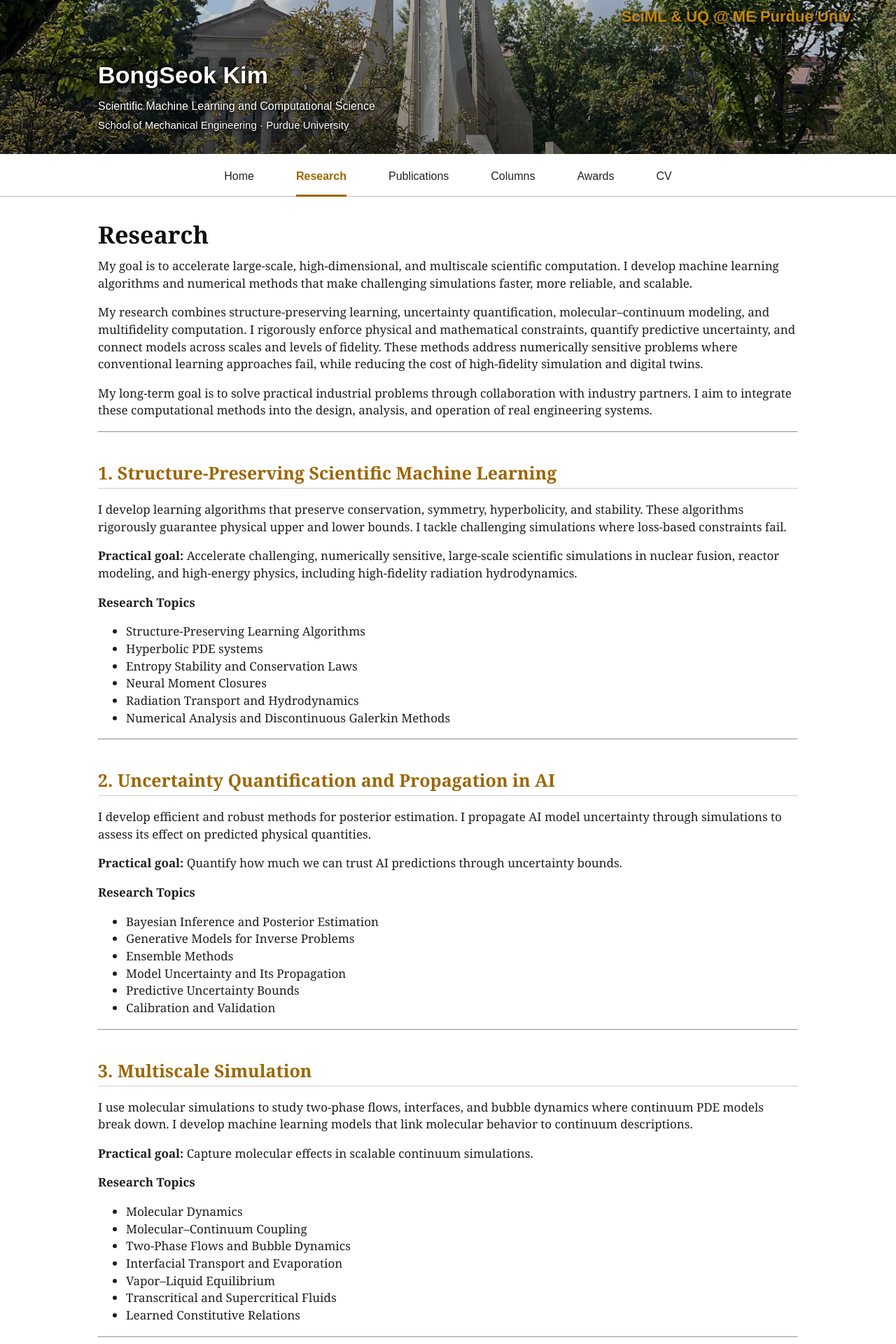
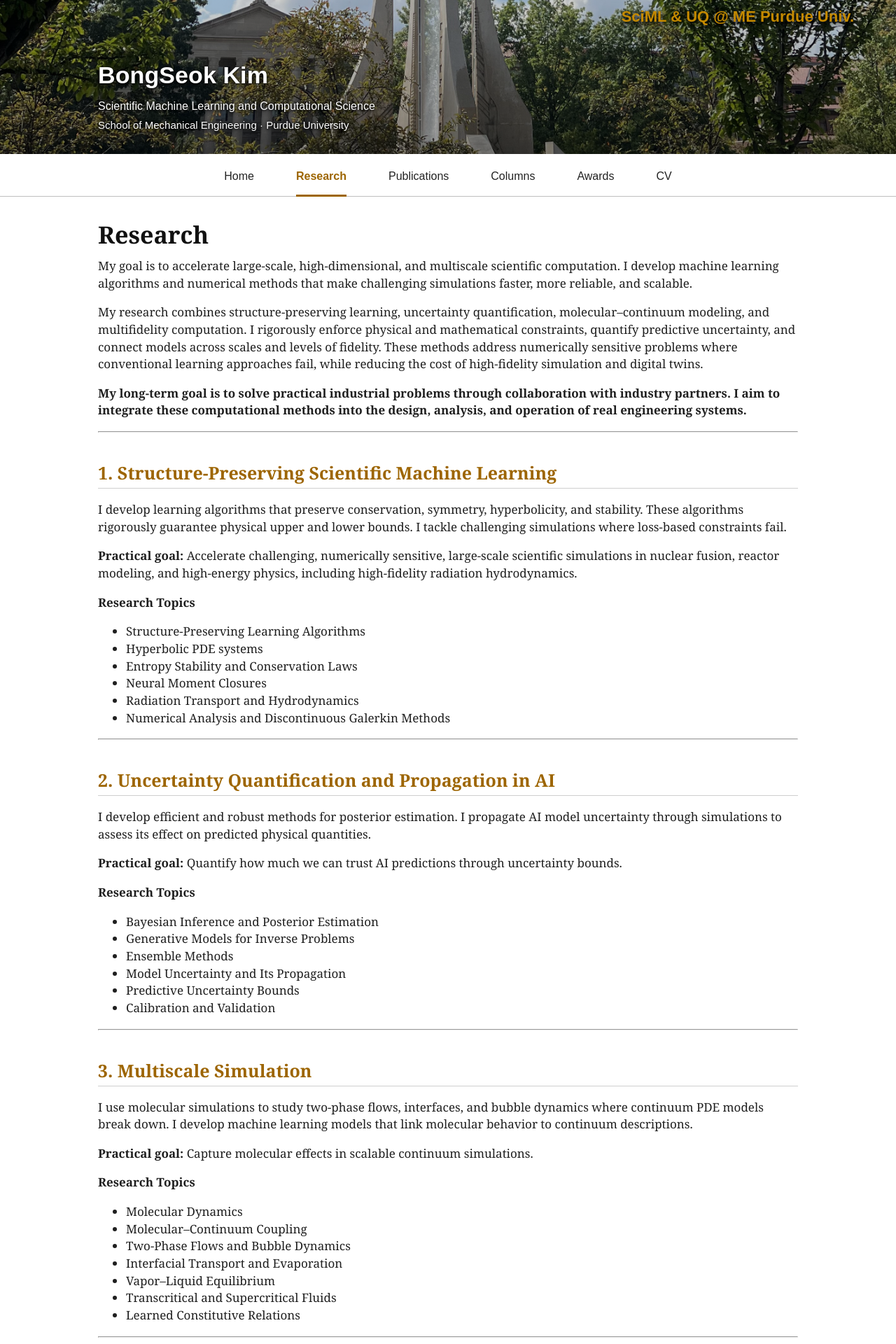
Before and after one commit to Kim4853/Kim4853.github.io, a Jekyll site: the page built from research.md, in a window 1280 px wide. Shown: the top 1920 px of the page at 70% size. Built offline with Jekyll 4.4.1, drawn with Linux system fonts in a browser that asks for light colours.

Commit message:
Update website

```diff
--- a/research.md
+++ b/research.md
@@ -10,7 +10,7 @@ My goal is to accelerate large-scale, high-dimensional, and multiscale scientifi
 
 My research combines structure-preserving learning, uncertainty quantification, molecular–continuum modeling, and multifidelity computation. I rigorously enforce physical and mathematical constraints, quantify predictive uncertainty, and connect models across scales and levels of fidelity. These methods address numerically sensitive problems where conventional learning approaches fail, while reducing the cost of high-fidelity simulation and digital twins.
 
-My long-term goal is to solve practical industrial problems through collaboration with industry partners. I aim to integrate these computational methods into the design, analysis, and operation of real engineering systems.
+**My long-term goal is to solve practical industrial problems through collaboration with industry partners. I aim to integrate these computational methods into the design, analysis, and operation of real engineering systems.**
 
 ---
 
```
Also changed, not shown: 1 other file.
